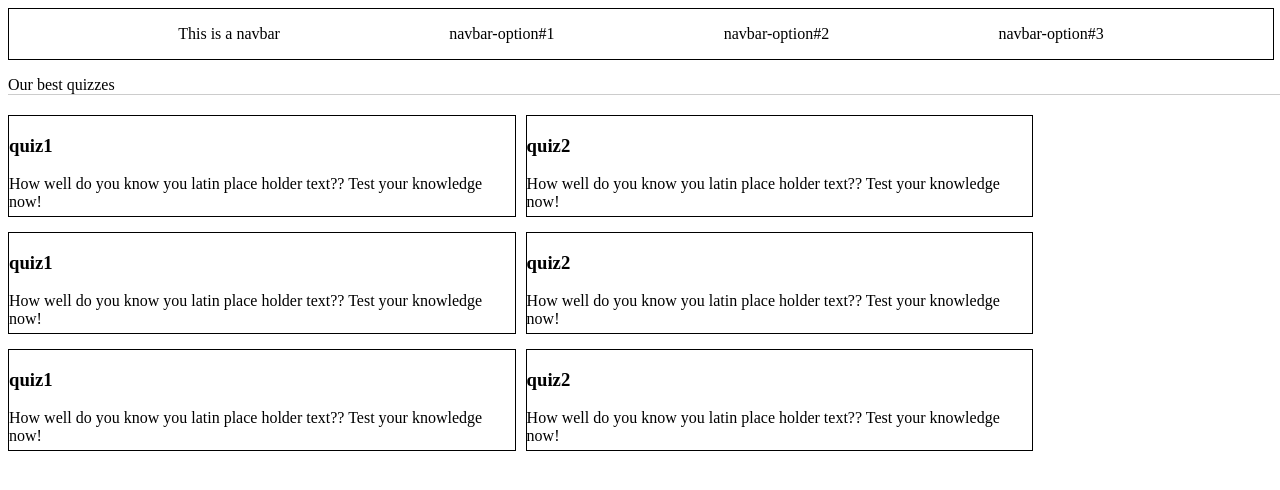
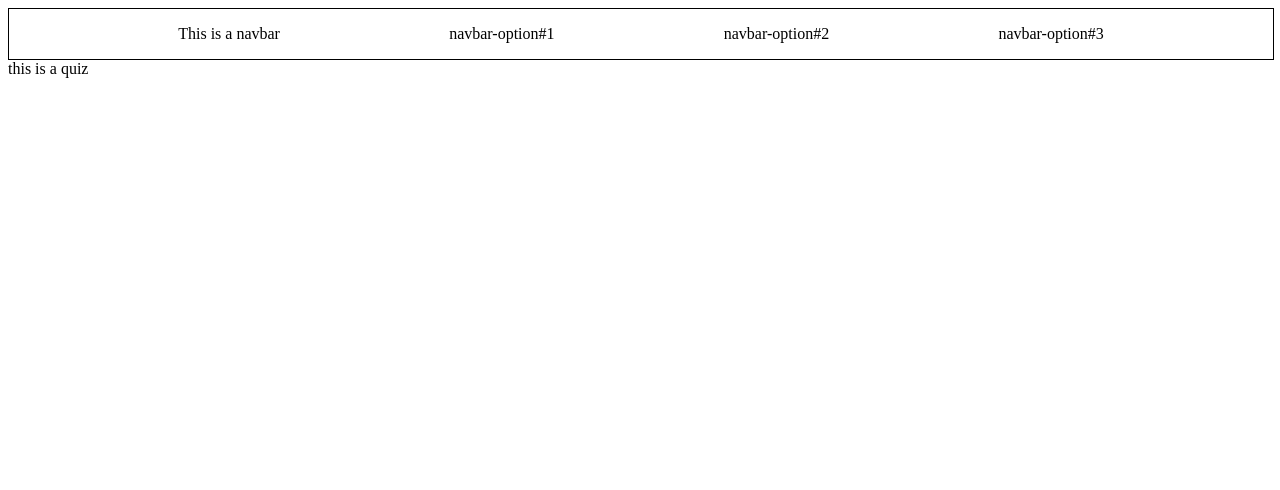
Before and after one commit to ShaneEverittM/quiz-frontend, a React (Create React App) app: page /quiz in a window 1280 px wide. Shown: the top 490 px of the page. Built offline with nearby package versions, Linux system fonts and the light colour scheme.

Commit message:
added basic routing

```diff
--- a/package.json
+++ b/package.json
@@ -8,6 +8,8 @@
     "@testing-library/user-event": "^7.1.2",
     "react": "^16.13.1",
     "react-dom": "^16.13.1",
+    "react-router": "^5.2.0",
+    "react-router-dom": "^5.2.0",
     "react-scripts": "3.4.1"
   },
   "scripts": {
--- a/src/components/App.js
+++ b/src/components/App.js
@@ -1,21 +1,34 @@
 import React from "react"
-import Quiz from "./Quiz"
+import Quiz from "../pages/QuizPage"
 import Navbar from "./Navbar"
+import Home from "../pages/Home"
+import Place from "../pages/Placeholder"
+
+import {
+    BrowserRouter as Router,
+    Route
+} from "react-router-dom"
+
 
 /* some request to server to get queezes.
 next line is inital placeholder placeholder */
-let quiz_list = ["quiz1", "quiz2", "quiz1", "quiz2", "quiz1", "quiz2",]
+let quiz_list = ["quiz1", "quiz2", "quiz3", "quiz4", "quiz5", "quiz6"]
 const App = () => {
-    return (<div>
-        <Navbar />
-        <p className="quiz-category">Our best quizzes</p>
-        <div className="quiz-container">
-            {quiz_list.map((item, i) => {
-                return <Quiz title={item} key={i}
-                    description="How well do you know you latin place holder text?? Test your knowledge now!" />
-            })}
-        </div>
-    </div>)
+    return (
+        <Router>
+            <Navbar />
+            <Route path="/" exact>
+                <Home />
+            </Route>
+            <Route path="/quiz" exact>
+                <Quiz />
+            </Route>
+            <Route path="/placeholder" exact>
+                <Place />
+            </Route>
+        </Router>
+    )
+
 }
 
 export default App;
--- a/src/components/Navbar.js
+++ b/src/components/Navbar.js
@@ -4,18 +4,18 @@ import "../styles.css"
 const Navbar = () => {
     return (<div className="navbar">
 
-        <div>
+        <a href="/placeholder">
             This is a navbar
-        </div>
-        <div>
+        </a>
+        <a href="/placeholder">
             navbar-option#1
-        </div>
-        <div>
+        </a>
+        <a href="/placeholder">
             navbar-option#2
-        </div>
-        <div>
+        </a>
+        <a href="/placeholder">
             navbar-option#3
-        </div>
+        </a>
 
     </div>)
 }
--- /dev/null
+++ b/src/pages/Home.js
@@ -0,0 +1,18 @@
+import React from "react"
+import Quiz from "../components/Quiz"
+
+
+let quiz_list = ["quiz1", "quiz2", "quiz3", "quiz4", "quiz5", "quiz6"]
+const Home = () => {
+    return (<div>
+        <p className="quiz-category">Our best quizzes</p>
+        <a href="/quiz" className="quiz-container">
+            {quiz_list.map((item, i) => {
+                return <Quiz title={item} key={i}
+                    description="How well do you know you latin place holder text?? Test your knowledge now!" />
+            })}
+        </a>
+    </div>)
+}
+
+export default Home;
--- /dev/null
+++ b/src/pages/Placeholder.js
@@ -0,0 +1,7 @@
+import React from "react"
+
+const Placeholder = () => {
+    return <p>Placeholder</p>
+}
+
+export default Placeholder;
--- /dev/null
+++ b/src/pages/QuizPage.js
@@ -0,0 +1,7 @@
+import React from "react"
+
+const QuizPage = () => {
+    return <div>this is a quiz</div>
+}
+
+export default QuizPage;
--- a/src/styles.css
+++ b/src/styles.css
@@ -10,10 +10,11 @@
 .quiz-container{
     flex-direction: row;
 }
-.quiz-category{
-}
+/* .quiz-category{
+    pass:pass;
+} */
 .quiz-category::before{
-    content:" ";
+  content:" ";
   position: absolute;
   border-bottom:1px solid #ccc; /*use this to adjust underlin color and size*/
   width:100%;  /*use this to adjust underline width*/
@@ -28,3 +29,14 @@
     width:100%;
     height: 50px;
 }
+a {
+    color: black;
+    text-decoration: none;
+}
+
+a:hover
+{
+     color:black;
+     text-decoration:none;
+     cursor:pointer;
+}
```
Also changed, not shown: src/pages/quiz.js (deleted), 1 other file (tests, documents, lock files or other folders).
